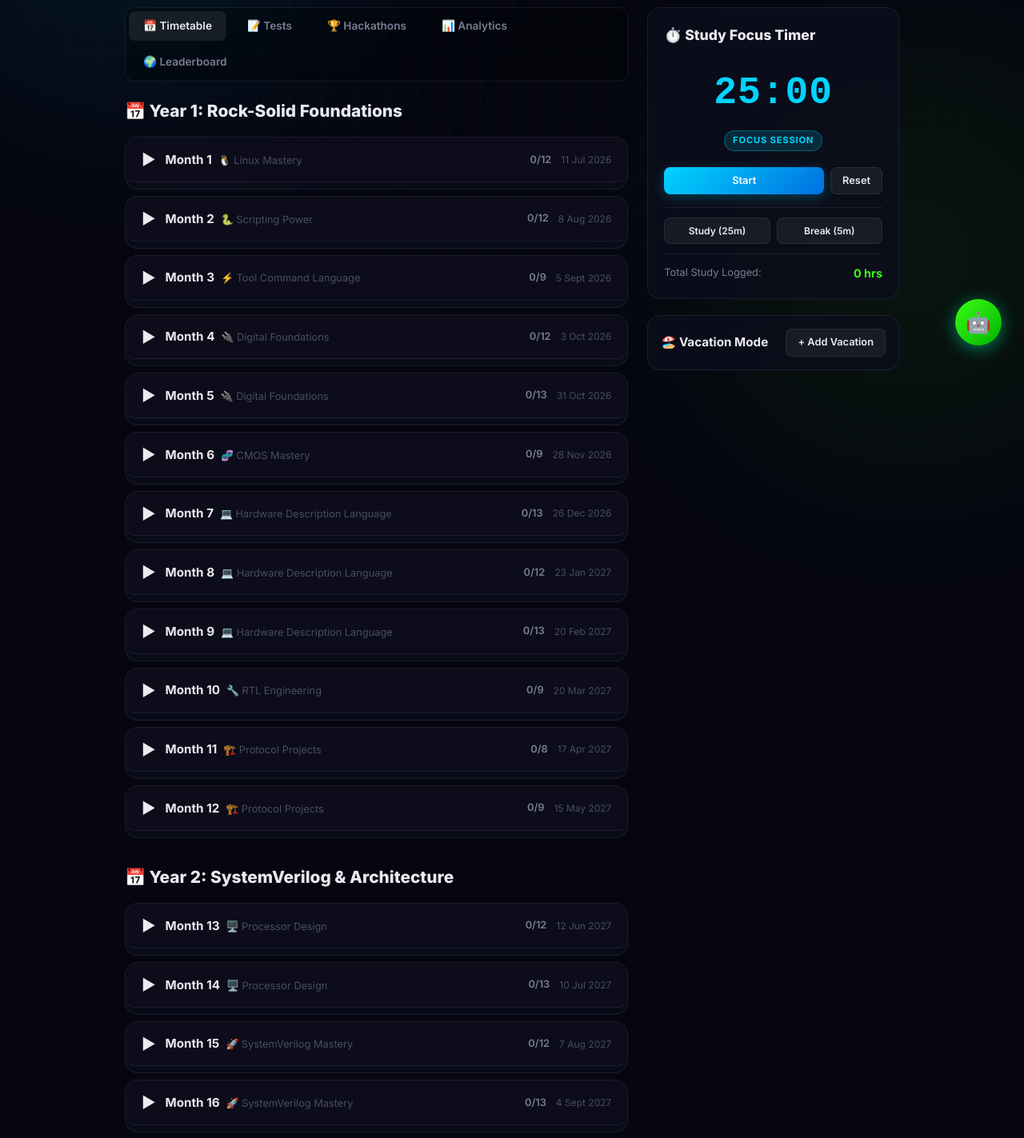
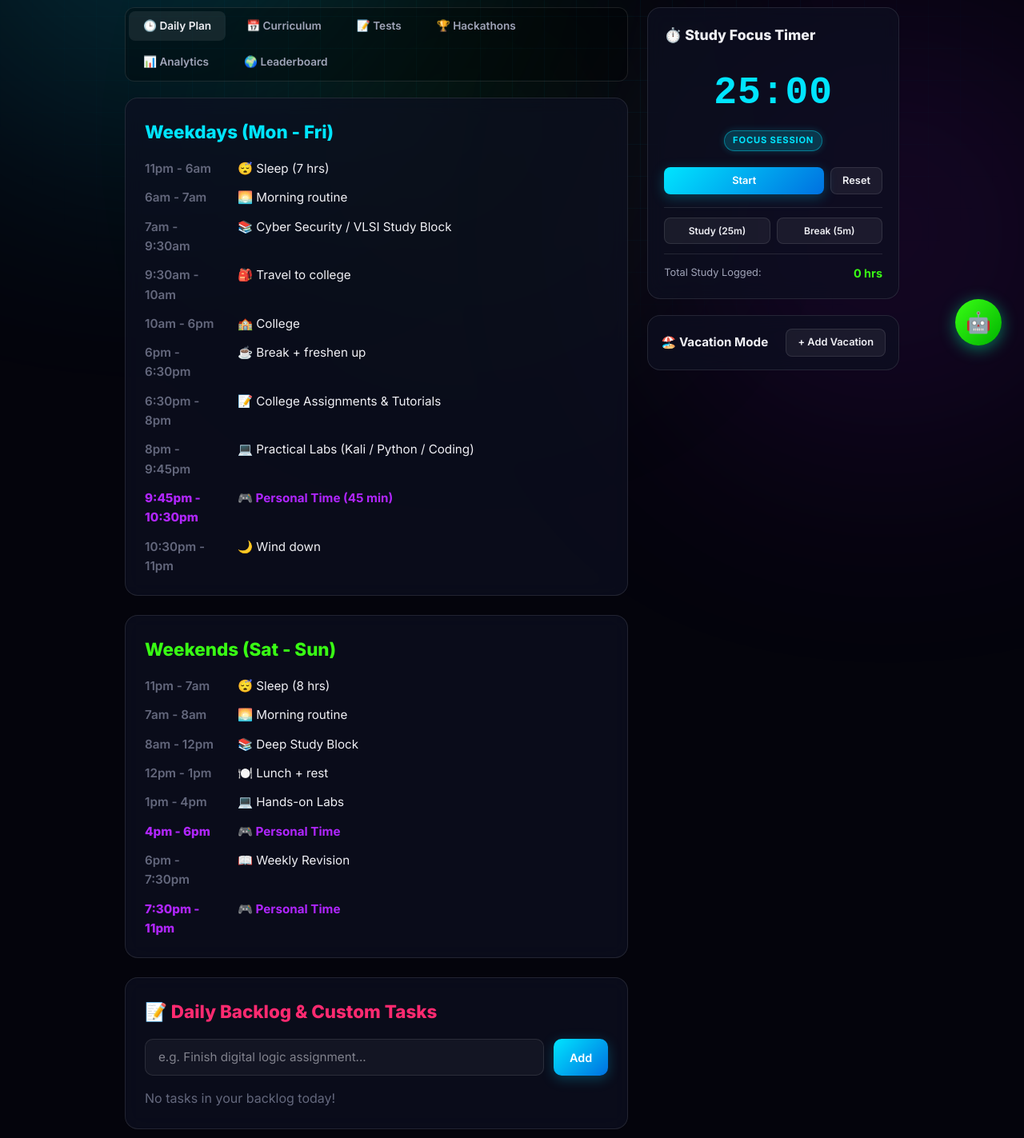
Before and after one commit to manavtajpara-byte/VLSI-Cyber-Security-Planner, a Next.js app: page / in a window 1280 px wide. Shown: the part 340-1763 px from the top of the page at 80% size. Built offline with nearby package versions, Linux system fonts and the light colour scheme.

Commit message:
feat: integrate daily schedule, task timers, custom backlog and colorful UI

```diff
--- a/src/app/globals.css
+++ b/src/app/globals.css
@@ -1,23 +1,25 @@
 @import "tailwindcss";
 
 :root {
-  --bg-primary: #060610;
-  --bg-secondary: #0c0c1a;
-  --bg-card: rgba(12, 14, 28, 0.85);
-  --text-primary: #eaeaf0;
-  --text-secondary: #7a7e94;
-  --text-muted: #4a4e60;
-  --vlsi: #00d4ff;
-  --vlsi-glow: rgba(0, 212, 255, 0.15);
+  --bg-primary: #04040c;
+  --bg-secondary: #0a0a1a;
+  --bg-card: rgba(14, 16, 34, 0.7);
+  --text-primary: #f0f0f5;
+  --text-secondary: #a0a4b8;
+  --text-muted: #64687d;
+  --vlsi: #00e5ff;
+  --vlsi-glow: rgba(0, 229, 255, 0.2);
   --cyber: #39ff14;
-  --cyber-glow: rgba(57, 255, 20, 0.15);
-  --gold: #ffd700;
-  --gold-glow: rgba(255, 215, 0, 0.15);
-  --pink: #ff3c78;
-  --pink-glow: rgba(255, 60, 120, 0.15);
-  --danger: #ff4444;
-  --border: rgba(255, 255, 255, 0.08);
-  --border-hover: rgba(255, 255, 255, 0.15);
+  --cyber-glow: rgba(57, 255, 20, 0.2);
+  --gold: #ffea00;
+  --gold-glow: rgba(255, 234, 0, 0.2);
+  --pink: #ff2a70;
+  --pink-glow: rgba(255, 42, 112, 0.2);
+  --purple: #b026ff;
+  --purple-glow: rgba(176, 38, 255, 0.2);
+  --danger: #ff3333;
+  --border: rgba(255, 255, 255, 0.1);
+  --border-hover: rgba(255, 255, 255, 0.25);
 }
 
 * { box-sizing: border-box; margin: 0; padding: 0; }
@@ -40,10 +42,11 @@ body {
   mask-image: radial-gradient(ellipse at center, black 30%, transparent 75%);
 }
 .bg-orb {
-  position: fixed; border-radius: 50%; filter: blur(140px); opacity: 0.12; z-index: -1; pointer-events: none;
+  position: fixed; border-radius: 50%; filter: blur(150px); opacity: 0.2; z-index: -1; pointer-events: none;
 }
-.bg-orb.vlsi { width: 500px; height: 500px; top: -80px; left: -80px; background: var(--vlsi); }
-.bg-orb.cyber { width: 400px; height: 400px; bottom: -60px; right: -60px; background: var(--cyber); }
+.bg-orb.vlsi { width: 600px; height: 600px; top: -100px; left: -100px; background: var(--vlsi); }
+.bg-orb.cyber { width: 500px; height: 500px; bottom: -80px; right: -80px; background: var(--purple); opacity: 0.15; }
+.bg-orb.extra { width: 400px; height: 400px; top: 40%; left: 30%; background: var(--cyber); opacity: 0.1; }
 
 /* ═══ GLASS CARD ═══ */
 .card {
@@ -54,8 +57,9 @@ body {
   transition: border-color 0.25s, box-shadow 0.25s;
 }
 .card:hover {
-  border-color: var(--border-hover);
-  box-shadow: 0 4px 24px rgba(0, 0, 0, 0.3);
+  border-color: var(--vlsi);
+  box-shadow: 0 8px 32px rgba(0, 229, 255, 0.15);
+  background: rgba(20, 22, 45, 0.8);
 }
 
 /* ═══ TAGS ═══ */
@@ -64,11 +68,12 @@ body {
   padding: 3px 10px; border-radius: 100px;
   font-size: 0.7rem; font-weight: 700; letter-spacing: 0.8px; text-transform: uppercase;
 }
-.tag-vlsi   { background: var(--vlsi-glow);  color: var(--vlsi);  border: 1px solid rgba(0,212,255,0.3); }
-.tag-cyber  { background: var(--cyber-glow); color: var(--cyber); border: 1px solid rgba(57,255,20,0.3); }
-.tag-test   { background: var(--gold-glow);  color: var(--gold);  border: 1px solid rgba(255,215,0,0.3); }
-.tag-hack   { background: var(--pink-glow);  color: var(--pink);  border: 1px solid rgba(255,60,120,0.3); }
-.tag-general { background: rgba(255,255,255,0.06); color: var(--text-secondary); border: 1px solid var(--border); }
+.tag-vlsi   { background: var(--vlsi-glow);  color: var(--vlsi);  border: 1px solid rgba(0,229,255,0.4); box-shadow: 0 0 10px var(--vlsi-glow); }
+.tag-cyber  { background: var(--cyber-glow); color: var(--cyber); border: 1px solid rgba(57,255,20,0.4); box-shadow: 0 0 10px var(--cyber-glow); }
+.tag-test   { background: var(--gold-glow);  color: var(--gold);  border: 1px solid rgba(255,234,0,0.4); box-shadow: 0 0 10px var(--gold-glow); }
+.tag-hack   { background: var(--pink-glow);  color: var(--pink);  border: 1px solid rgba(255,42,112,0.4); box-shadow: 0 0 10px var(--pink-glow); }
+.tag-general { background: rgba(255,255,255,0.1); color: var(--text-primary); border: 1px solid var(--border-hover); }
+.tag-time { background: var(--purple-glow); color: #d896ff; border: 1px solid rgba(176,38,255,0.4); }
 
 /* ═══ BUTTONS ═══ */
 .btn {
--- a/src/app/layout.tsx
+++ b/src/app/layout.tsx
@@ -20,6 +20,7 @@ export default function RootLayout({ children }: { children: React.ReactNode })
         <div className="bg-circuit" />
         <div className="bg-orb vlsi" />
         <div className="bg-orb cyber" />
+        <div className="bg-orb extra" />
         {children}
         <script
           dangerouslySetInnerHTML={{
--- a/src/app/page.tsx
+++ b/src/app/page.tsx
@@ -137,12 +137,17 @@ export default function Dashboard() {
   const [events, setEvents] = useState<EventItem[]>([]);
 
   // UI state
-  const [activeTab, setActiveTab] = useState<"timetable" | "tests" | "hackathons" | "events" | "analytics" | "leaderboard">("timetable");
+  const [activeTab, setActiveTab] = useState<"timetable" | "schedule" | "tests" | "hackathons" | "events" | "analytics" | "leaderboard">("schedule");
+  const [backlogTasks, setBacklogTasks] = useState<{ id: string; text: string; done: boolean }[]>([]);
+  const [newBacklogText, setNewBacklogText] = useState("");
   const [expandedMonths, setExpandedMonths] = useState<Record<number, boolean>>({});
   const [showVacForm, setShowVacForm] = useState(false);
   const [vacStart, setVacStart] = useState("");
   const [vacEnd, setVacEnd] = useState("");
   const [quizMonth, setQuizMonth] = useState<number | null>(null);
+
+  const monthsElapsed = user?.startDate ? Math.floor((new Date().getTime() - new Date(user.startDate).getTime()) / (1000 * 60 * 60 * 24 * 30)) : 0;
+  const isLast6Months = monthsElapsed >= 30;
 
   // Init: show roadmap immediately — set start date to today
   useEffect(() => {
@@ -163,6 +168,9 @@ export default function Dashboard() {
 
       const savedHours = localStorage.getItem("roadmap-study-hours");
       if (savedHours) setTotalStudyHours(parseFloat(savedHours));
+
+      const savedBacklog = localStorage.getItem("roadmap-backlog");
+      if (savedBacklog) setBacklogTasks(JSON.parse(savedBacklog));
 
       // Local gamification loading
       const localXP = localStorage.getItem("roadmap-xp");
@@ -235,6 +243,21 @@ export default function Dashboard() {
     const updated = { ...completedTasks, [taskId]: newVal };
     setCompletedTasks(updated);
     localStorage.setItem("roadmap-tasks", JSON.stringify(updated));
+  };
+
+  const addBacklogTask = () => {
+    if (!newBacklogText.trim()) return;
+    const newTask = { id: Date.now().toString(), text: newBacklogText.trim(), done: false };
+    const updated = [...backlogTasks, newTask];
+    setBacklogTasks(updated);
+    localStorage.setItem("roadmap-backlog", JSON.stringify(updated));
+    setNewBacklogText("");
+  };
+
+  const toggleBacklogTask = (id: string) => {
+    const updated = backlogTasks.map(t => t.id === id ? { ...t, done: !t.done } : t);
+    setBacklogTasks(updated);
+    localStorage.setItem("roadmap-backlog", JSON.stringify(updated));
   };
 
   const addVacation = () => {
@@ -336,9 +359,9 @@ export default function Dashboard() {
         <div>
           {/* ═══ TABS ═══ */}
           <div className="tabs" style={{ marginBottom: 20, display: "inline-flex", flexWrap: "wrap", gap: 8 }}>
-            {(["timetable", "tests", "hackathons", "analytics", "leaderboard"] as const).map((t) => (
+            {(["schedule", "timetable", "tests", "hackathons", "analytics", "leaderboard"] as const).map((t) => (
               <button key={t} className={`tab ${activeTab === t ? "active" : ""}`} onClick={() => setActiveTab(t)}>
-                {t === "timetable" ? "📅 Timetable" : t === "tests" ? "📝 Tests" : t === "analytics" ? "📊 Analytics" : t === "leaderboard" ? "🌍 Leaderboard" : "🏆 Hackathons"}
+                {t === "schedule" ? "🕒 Daily Plan" : t === "timetable" ? "📅 Curriculum" : t === "tests" ? "📝 Tests" : t === "analytics" ? "📊 Analytics" : t === "leaderboard" ? "🌍 Leaderboard" : "🏆 Hackathons"}
               </button>
             ))}
           </div>
@@ -346,6 +369,83 @@ export default function Dashboard() {
           {/* ═══ LEADERBOARD TAB ═══ */}
           {activeTab === "leaderboard" && (
             <LeaderboardTab currentUserId={user?.id || ""} />
+          )}
+
+          {/* ═══ SCHEDULE TAB ═══ */}
+          {activeTab === "schedule" && (
+            <div>
+              <div className="card" style={{ padding: 24, marginBottom: 24 }}>
+                <h2 style={{ fontSize: "1.4rem", fontWeight: 800, color: "var(--vlsi)", marginBottom: 16 }}>
+                  Weekdays (Mon - Fri)
+                </h2>
+                <div style={{ display: "grid", gridTemplateColumns: "100px 1fr", gap: "12px 16px", fontSize: "0.95rem" }}>
+                  <div style={{ color: "var(--text-muted)", fontWeight: 600 }}>11pm - 6am</div><div>😴 Sleep (7 hrs)</div>
+                  <div style={{ color: "var(--text-muted)", fontWeight: 600 }}>6am - 7am</div><div>🌅 Morning routine</div>
+                  <div style={{ color: "var(--text-muted)", fontWeight: 600 }}>7am - 9:30am</div><div>📚 Cyber Security / VLSI Study Block</div>
+                  <div style={{ color: "var(--text-muted)", fontWeight: 600 }}>9:30am - 10am</div><div>🎒 {isLast6Months ? "Free Time / Deep Work Prep" : "Travel to college"}</div>
+                  <div style={{ color: "var(--text-muted)", fontWeight: 600 }}>10am - 6pm</div><div>{isLast6Months ? "💻 Full-Time Job Hunting, Interviews & Advanced Labs" : "🏫 College"}</div>
+                  <div style={{ color: "var(--text-muted)", fontWeight: 600 }}>6pm - 6:30pm</div><div>☕ Break + freshen up</div>
+                  <div style={{ color: "var(--text-muted)", fontWeight: 600 }}>6:30pm - 8pm</div><div>{isLast6Months ? "📚 Interview Prep & Algorithms" : "📝 College Assignments & Tutorials"}</div>
+                  <div style={{ color: "var(--text-muted)", fontWeight: 600 }}>8pm - 9:45pm</div><div>💻 Practical Labs (Kali / Python / Coding)</div>
+                  <div style={{ color: "var(--purple)", fontWeight: 800 }}>9:45pm - 10:30pm</div><div style={{ color: "var(--purple)", fontWeight: 700 }}>🎮 Personal Time (45 min)</div>
+                  <div style={{ color: "var(--text-muted)", fontWeight: 600 }}>10:30pm - 11pm</div><div>🌙 Wind down</div>
+                </div>
+              </div>
+
+              <div className="card" style={{ padding: 24, marginBottom: 24 }}>
+                <h2 style={{ fontSize: "1.4rem", fontWeight: 800, color: "var(--cyber)", marginBottom: 16 }}>
+                  Weekends (Sat - Sun)
+                </h2>
+                <div style={{ display: "grid", gridTemplateColumns: "100px 1fr", gap: "12px 16px", fontSize: "0.95rem" }}>
+                  <div style={{ color: "var(--text-muted)", fontWeight: 600 }}>11pm - 7am</div><div>😴 Sleep (8 hrs)</div>
+                  <div style={{ color: "var(--text-muted)", fontWeight: 600 }}>7am - 8am</div><div>🌅 Morning routine</div>
+                  <div style={{ color: "var(--text-muted)", fontWeight: 600 }}>8am - 12pm</div><div>📚 Deep Study Block</div>
+                  <div style={{ color: "var(--text-muted)", fontWeight: 600 }}>12pm - 1pm</div><div>🍽️ Lunch + rest</div>
+                  <div style={{ color: "var(--text-muted)", fontWeight: 600 }}>1pm - 4pm</div><div>💻 Hands-on Labs</div>
+                  <div style={{ color: "var(--purple)", fontWeight: 800 }}>4pm - 6pm</div><div style={{ color: "var(--purple)", fontWeight: 700 }}>🎮 Personal Time</div>
+                  <div style={{ color: "var(--text-muted)", fontWeight: 600 }}>6pm - 7:30pm</div><div>📖 Weekly Revision</div>
+                  <div style={{ color: "var(--purple)", fontWeight: 800 }}>7:30pm - 11pm</div><div style={{ color: "var(--purple)", fontWeight: 700 }}>🎮 Personal Time</div>
+                </div>
+              </div>
+
+              <div className="card" style={{ padding: 24 }}>
+                <h2 style={{ fontSize: "1.4rem", fontWeight: 800, color: "var(--pink)", marginBottom: 16 }}>
+                  📝 Daily Backlog & Custom Tasks
+                </h2>
+                <div style={{ display: "flex", gap: 12, marginBottom: 16 }}>
+                  <input
+                    type="text"
+                    className="input"
+                    value={newBacklogText}
+                    onChange={(e) => setNewBacklogText(e.target.value)}
+                    placeholder="e.g. Finish digital logic assignment..."
+                    onKeyDown={(e) => e.key === "Enter" && addBacklogTask()}
+                  />
+                  <button className="btn btn-primary" onClick={addBacklogTask}>Add</button>
+                </div>
+                <div style={{ display: "flex", flexDirection: "column", gap: 8 }}>
+                  {backlogTasks.map((t) => (
+                    <label key={t.id} style={{ display: "flex", alignItems: "flex-start", gap: 12, padding: "12px", background: "rgba(255,255,255,0.03)", borderRadius: 8, cursor: "pointer", border: "1px solid var(--border)" }}>
+                      <input
+                        type="checkbox"
+                        className="task-check"
+                        checked={t.done}
+                        onChange={() => toggleBacklogTask(t.id)}
+                        style={{ marginTop: 3 }}
+                      />
+                      <span style={{
+                        flex: 1, fontWeight: 500,
+                        textDecoration: t.done ? "line-through" : "none",
+                        color: t.done ? "var(--text-muted)" : "var(--text-primary)",
+                      }}>
+                        {t.text}
+                      </span>
+                    </label>
+                  ))}
+                  {backlogTasks.length === 0 && <p style={{ color: "var(--text-muted)" }}>No tasks in your backlog today!</p>}
+                </div>
+              </div>
+            </div>
           )}
 
           {/* ═══ ANALYTICS TAB ═══ */}
@@ -433,6 +533,7 @@ export default function Dashboard() {
                                         </span>
                                         {task.type === "test" && <span className="tag tag-test">TEST</span>}
                                         {task.type === "hackathon" && <span className="tag tag-hack">HACKATHON</span>}
+                                        {task.estimatedTime && <span className="tag tag-time">⏱️ {task.estimatedTime}</span>}
                                       </div>
                                       <p style={{ color: "var(--text-muted)", fontSize: "0.8rem", marginTop: 3 }}>{task.description}</p>
                                     </div>
```
Also changed, not shown: src/lib/curriculum.ts (+17 -0 lines).
